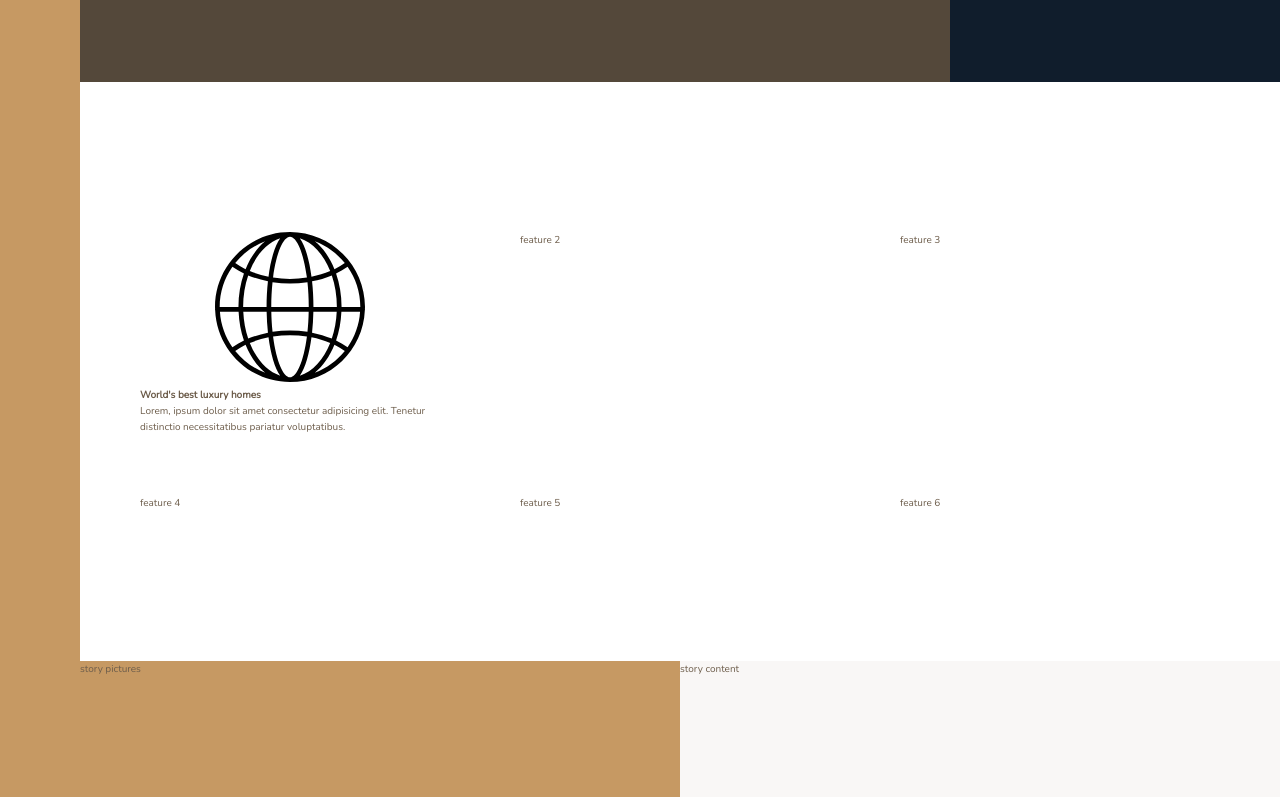
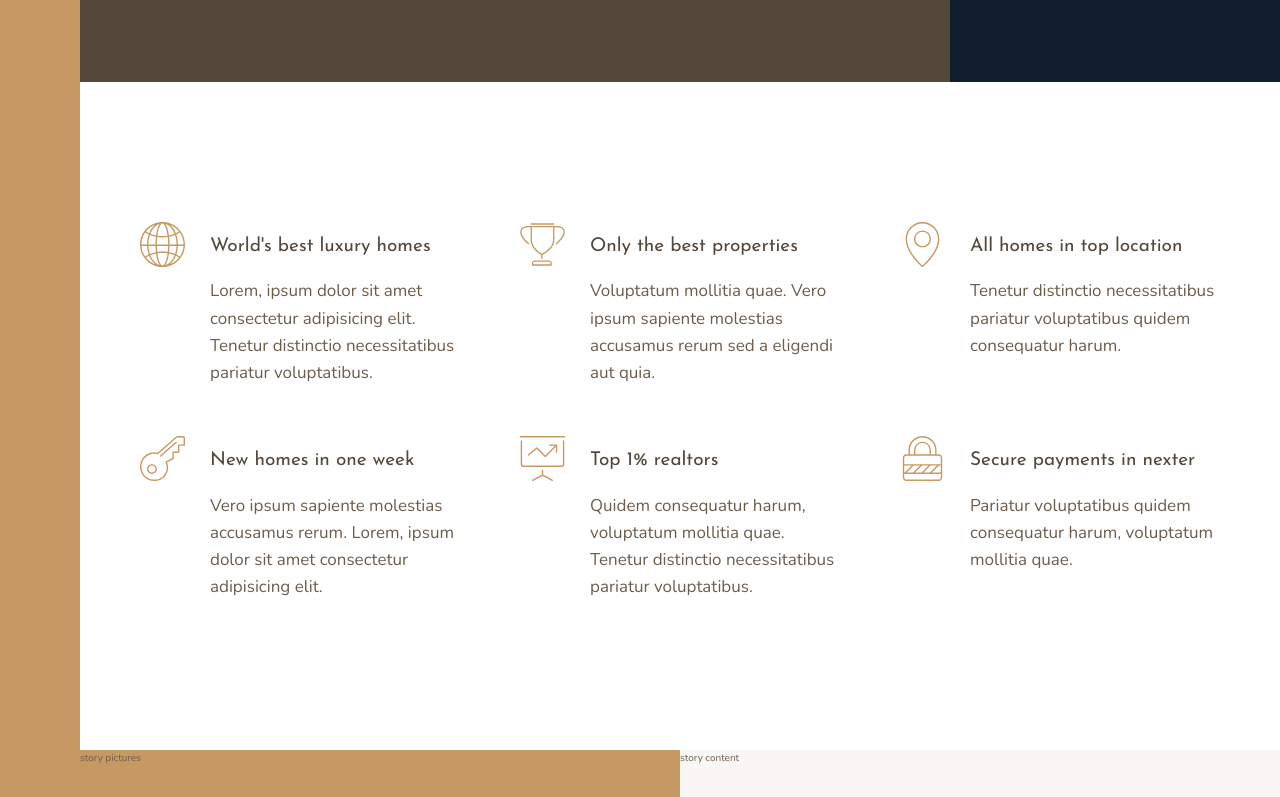
Before and after one commit to wasiqahmad/Nexter, a website: page index.html in a window 1280 px wide. Shown: the part 558-1355 px from the top of the page. Drawn offline with nearby package versions, Linux system fonts and the light colour scheme.

Commit message:
this is a  check

```diff
--- a/css/style.css
+++ b/css/style.css
@@ -50,8 +50,11 @@ grid-row: 1/-1;
 grid-column: center-start/center-end;
 margin: 15rem 0;
 display: grid;
-grid-template-columns: repeat(3, 1fr);
+/* grid-template-columns: repeat(3, 1fr); */
+grid-template-columns: repeat(auto-fit, minmax(25rem, 1fr));
 grid-gap: 6rem;
+align-items: start;
+
 }
 .story__pictures{
     background-color:#c69963;
@@ -81,3 +84,43 @@ grid-column: full-start/full-end;
     minmax(6rem,1fr) [center-start] repeat(8, [col-start] minmax(min-content,
     14rem)[col-end]) [center-end] minmax(6rem,1fr) [full-end];
 }
+.Feature{
+    display: grid;
+    grid-template-columns: min-content 1fr;
+grid-row-gap:1.5rem ;
+grid-column-gap: 2.5rem;
+}
+.feature__icon{
+fill:  #c69963;
+width: 4.5rem;
+height: 4.5rem;
+grid-row: 1 / span 2;
+transform: translateY(-1rem);
+}
+.feature__text{
+    font-size: 1.7rem ;
+}
+.heading-1{
+    font-family:'Josefin Sans', sans-serif ;
+    font-weight: 400;
+}
+.heading-2{
+    font-family:'Josefin Sans', sans-serif ;
+    font-weight: 400;
+}
+.heading-3{
+    font-family:'Josefin Sans', sans-serif ;
+    font-weight: 400;
+}
+.heading-4{
+    font-family:'Josefin Sans', sans-serif ;
+    font-weight: 400;
+font-size: 1.9rem;
+}
+.heading-4--light{
+color: #f9f7f6 ;
+}
+
+.heading-4--dark{
+    color: #54483A ;
+    }
--- a/index.html
+++ b/index.html
@@ -27,18 +27,63 @@
                 <svg class="feature__icon">
                     <use xlink:href="./img/sprite.svg#icon-global"></use>
                 </svg>
-                <h4 class="heading-4">World's best luxury homes</h4>
+                <h4 class="heading-4 heading-4--dark">World's best luxury homes</h4>
                 <p class="feature__text">
 Lorem, ipsum dolor sit amet consectetur adipisicing elit. Tenetur
  distinctio necessitatibus pariatur voluptatibus.
-
                 </p>
             </div>
-            <div class="Feature">feature 2</div>
-            <div class="Feature">feature 3</div>
-            <div class="Feature">feature 4</div>
-            <div class="Feature">feature 5</div>
-            <div class="Feature">feature 6</div>
+
+            <div class="Feature">
+                <svg class="feature__icon">
+                    <use xlink:href="./img/sprite.svg#icon-trophy"></use>
+                </svg>
+                <h4 class="heading-4 heading-4--dark">Only the best properties</h4>
+                <p class="feature__text">
+                    Voluptatum mollitia quae. Vero ipsum sapiente molestias
+                     accusamus rerum sed a eligendi aut quia.
+                </p>
+            </div>
+            <div class="Feature">
+                <svg class="feature__icon">
+                    <use xlink:href="./img/sprite.svg#icon-map-pin"></use>
+                </svg>
+                <h4 class="heading-4 heading-4--dark">All homes in top location</h4>
+                <p class="feature__text">Tenetur distinctio necessitatibus
+                    pariatur voluptatibus quidem consequatur harum.
+                </p>
+            </div>
+            <div class="Feature">
+                <svg class="feature__icon">
+                    <use xlink:href="./img/sprite.svg#icon-key"></use>
+                </svg>
+                <h4 class="heading-4 heading-4--dark">New homes in one week</h4>
+                <p class="feature__text">
+                    Vero ipsum sapiente molestias accusamus rerum. Lorem,
+                    ipsum dolor sit amet consectetur adipisicing elit.
+                </p>
+            </div>
+            <div class="Feature">
+                <svg class="feature__icon">
+                    <use xlink:href="./img/sprite.svg#icon-presentation"></use>
+                </svg>
+                <h4 class="heading-4 heading-4--dark">Top 1% realtors</h4>
+                <p class="feature__text">
+                    Quidem consequatur harum, voluptatum mollitia quae. Tenetur
+                    distinctio necessitatibus pariatur voluptatibus.
+                </p>
+            </div>
+            <div class="Feature">
+                <svg class="feature__icon">
+                    <use xlink:href="./img/sprite.svg#icon-lock"></use>
+                </svg>
+                <h4 class="heading-4 heading-4--dark">Secure payments in nexter</h4>
+                <p class="feature__text">
+                    Pariatur voluptatibus quidem consequatur harum,
+                     voluptatum mollitia quae.
+                </p>
+            </div>
+
         </section>
 
         <div class="story__pictures">
```
